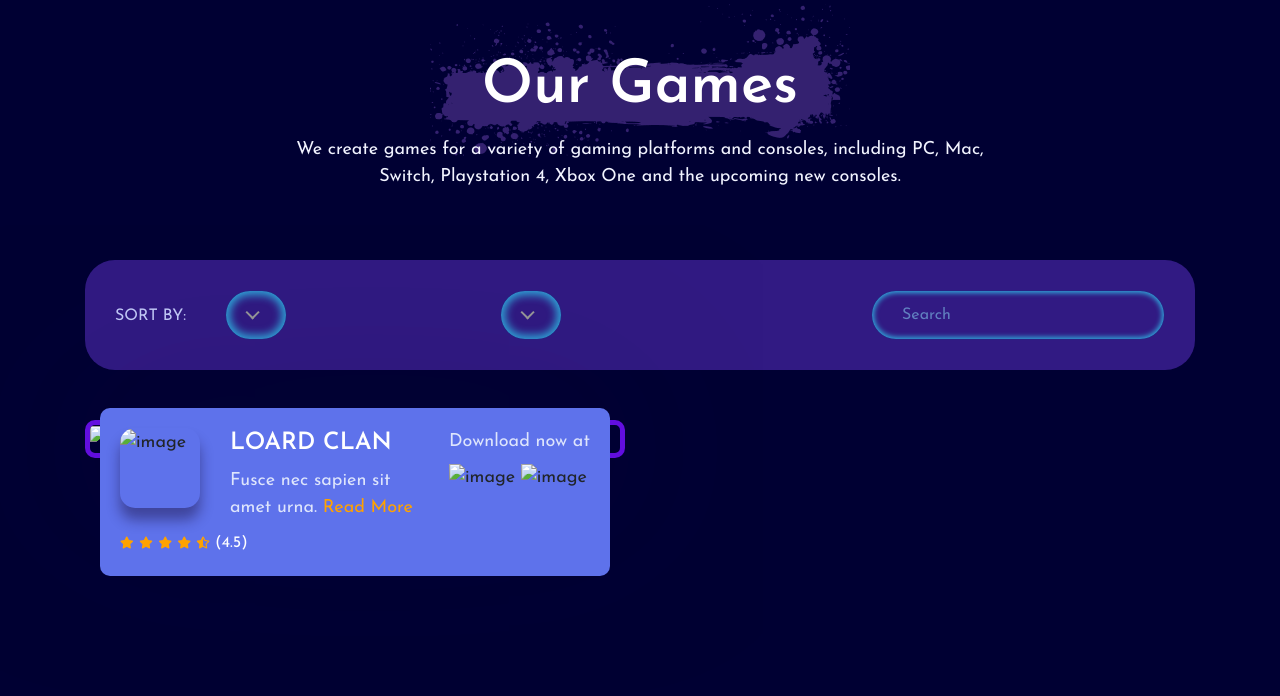
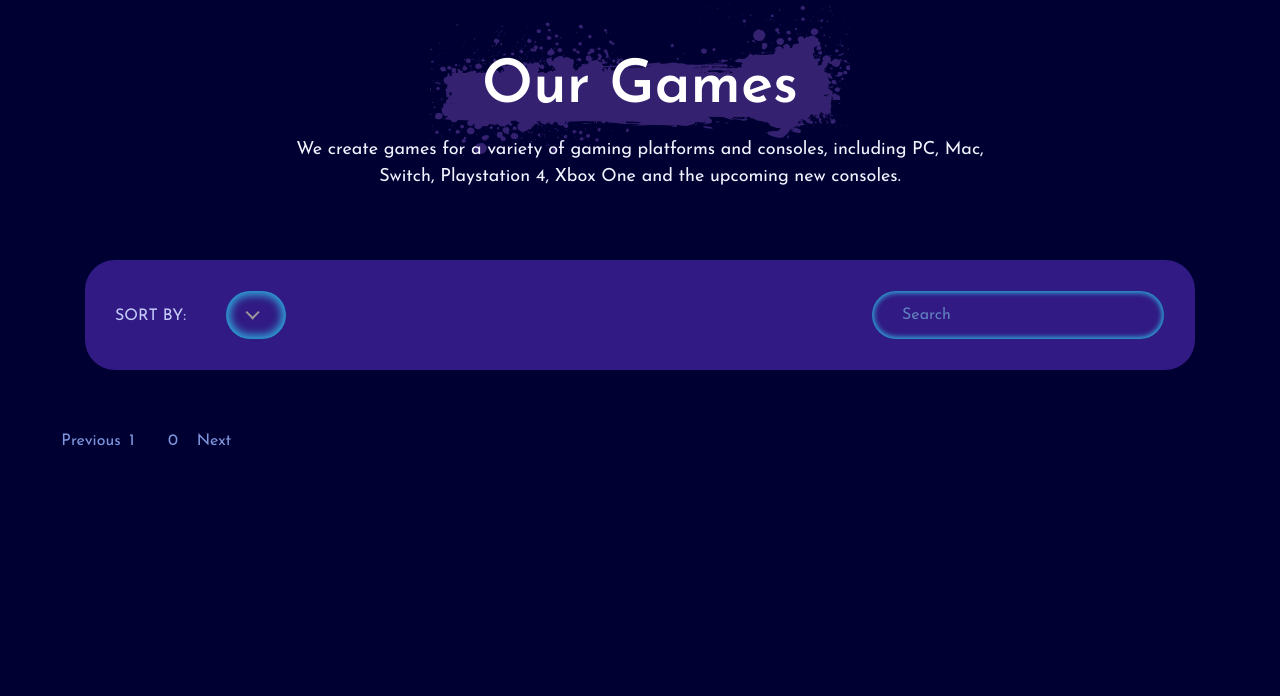
Before and after one commit to mattscicluna2/symfony_casino_lobbu, a Symfony app: template templates/gamesLibrary/home.html.twig in a window 1280 px wide. Shown: the part 538-1234 px from the top of the page. After the commit the page ends 984 px from the top, so only its background shows below. Run offline with Twig, Linux system fonts and the light colour scheme; the template is opened without the code that fills it, so the values that code supplies are empty; some libraries are stand-ins or nearby versions.

Commit message:
Games being loaded in homepage with pagination.

```diff
--- a/composer.json
+++ b/composer.json
@@ -44,7 +44,8 @@
         "symfony/web-profiler-bundle": "^5.2",
         "symfony/yaml": "5.2.*",
         "twig/extra-bundle": "^2.12|^3.0",
-        "twig/twig": "^2.12|^3.0"
+        "twig/twig": "^2.12|^3.0",
+      "ext-curl": "*"
     },
     "require-dev": {
         "symfony/browser-kit": "^5.2",
--- a/templates/gamesLibrary/home.html.twig
+++ b/templates/gamesLibrary/home.html.twig
@@ -3,10 +3,6 @@
 {% block title %}Games Lobby {% endblock %}
 
 {% block body %}
-
-
-
-
     <section class="pt-120 pb-120">
         <div class="container">
             <div class="row justify-content-center">
@@ -34,15 +30,6 @@
                                             <option>Platform</option>
                                         </select><div class="nice-select" tabindex="0"><span class="current">All Platform</span><ul class="list"><li data-value="All Platform" class="option selected">All Platform</li><li data-value="Platform" class="option">Platform</li><li data-value="Platform" class="option">Platform</li><li data-value="Platform" class="option">Platform</li><li data-value="Platform" class="option">Platform</li></ul></div>
                                     </div>
-                                    <div class="col-lg-5 col-md-6">
-                                        <select class="nice-select" style="display: none;">
-                                            <option>All Platform</option>
-                                            <option>Platform</option>
-                                            <option>Platform</option>
-                                            <option>Platform</option>
-                                            <option>Platform</option>
-                                        </select><div class="nice-select" tabindex="0"><span class="current">All Platform</span><ul class="list"><li data-value="All Platform" class="option selected">All Platform</li><li data-value="Platform" class="option">Platform</li><li data-value="Platform" class="option">Platform</li><li data-value="Platform" class="option">Platform</li><li data-value="Platform" class="option">Platform</li></ul></div>
-                                    </div>
                                 </div>
                             </form>
                         </div>
@@ -56,37 +43,39 @@
                 </div>
             </div>
             <div class="row mt-50 mb-none-40">
+                {% for game in games %}
                     <div class="col-lg-6 mb-40">
                         <div class="game-card">
                             <div class="game-card__thumb">
-                            <img src="" alt="image">
+                                <img src="{{ game["background"] }}" alt="image">
                             </div>
                             <div class="game-card__content">
                                 <div class="game-card__details">
                                     <div class="game-card__info">
-                                    <div class="thumb"><img src="" alt="image"></div>
+                                        <div class="thumb"><img src="{{ game["icon"] }}" alt="image"></div>
                                         <div class="content">
-                                        <h3 class="game-card__title"><a href="game-details.html">Loard Clan</a></h3>
-                                        <p>Fusce nec sapien sit amet urna. <a href="game-details.html">Read More</a></p>
+                                            <h3 class="game-card__title"><a href="game-details.html">{{ game["name"] }}</a></h3>
+                                            <p>Game Description.... <a href="game-details.html">Read More</a></p>
                                         </div>
                                     </div>
-                                <div class="game-card__ratings">
-                                    <i class="fas fa-star"></i>
-                                    <i class="fas fa-star"></i>
-                                    <i class="fas fa-star"></i>
-                                    <i class="fas fa-star"></i>
-                                    <i class="fas fa-star-half-alt"></i>
-                                    <span>(4.5)</span>
-                                </div>
-                            </div>
-                            <div class="game-card__action">
-                                <p class="mb-2">Download now at</p>
-                                <img src="" alt="image">
-                                <img src="" alt="image">
                                 </div>
                             </div><!-- game-card__content end -->
                         </div><!-- game-card end -->
                     </div>
+                {% endfor %}
+
+                <nav>
+                    <ul class="pagination">
+
+
+
+                        <li class="page-item"><a class="page-link" href="#">Previous</a></li>
+                        {% for i in 1..totalGamePages %}
+                            <li class="page-item"><a class="page-link" href="{{ path("app_home",{page: i}) }}">{{ i }}</a></li>
+                        {% endfor %}
+                        <li class="page-item"><a class="page-link" href="#">Next</a></li>
+                    </ul>
+                </nav>
             </div>
         </div>
     </section>
```
Also changed, not shown: src/Controller/GamesLibraryController.php (+49 -3 lines). Lines whose indentation alone changed are shown as unchanged.
